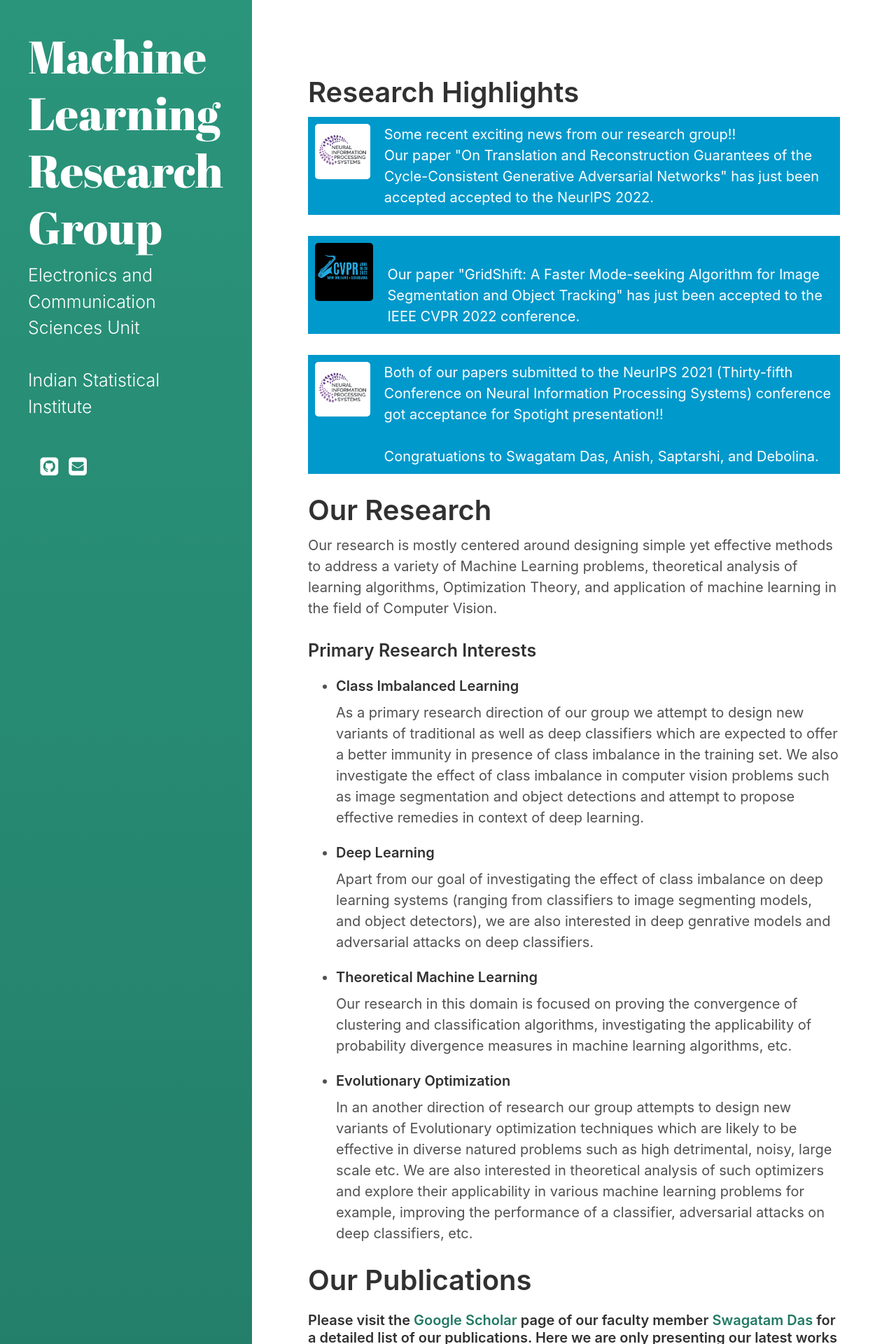
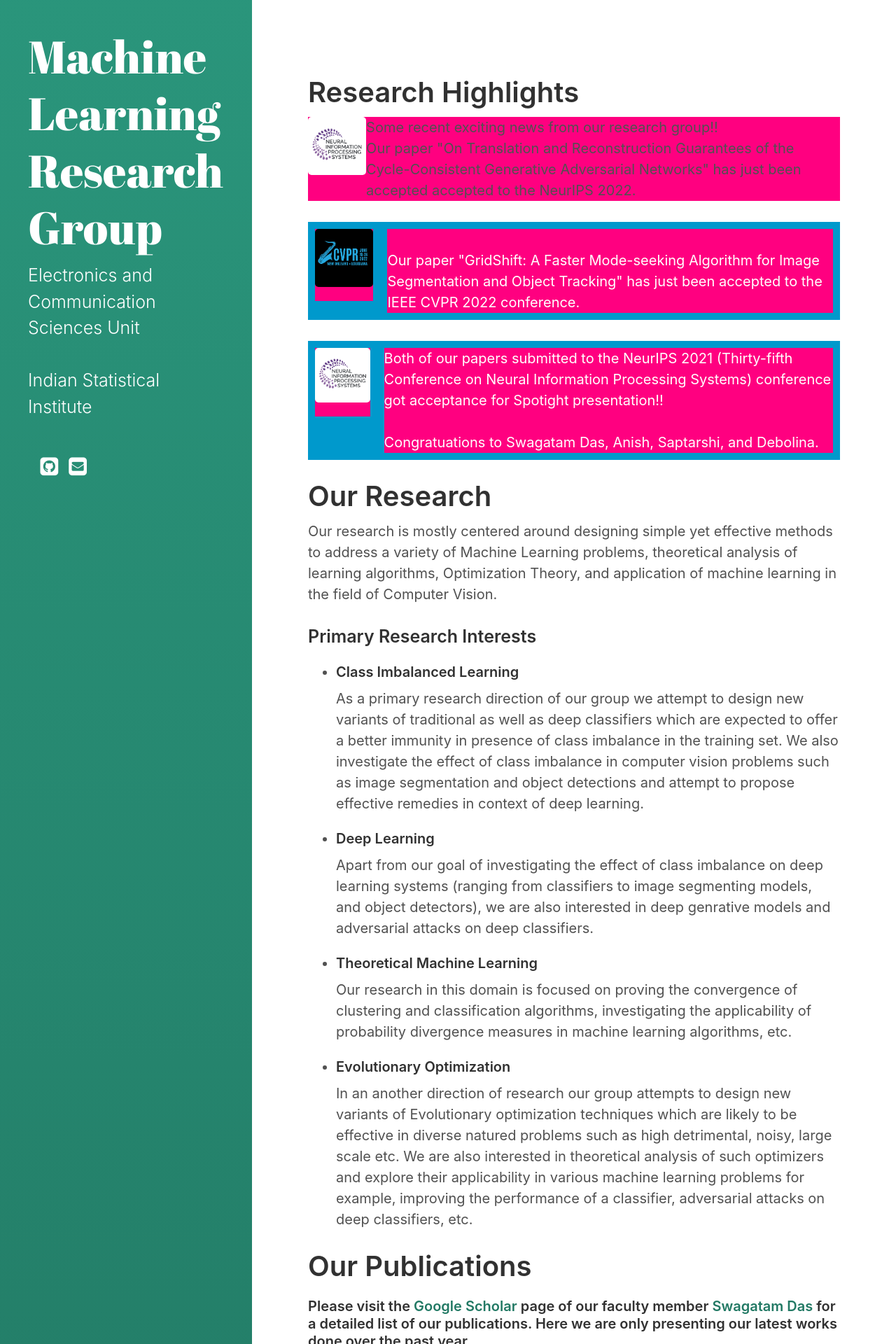
Before and after one commit to mlrgisi/mlrgisi.github.io, a Jekyll site: the page built from index.html, in a window 1280 px wide. Shown: the top 1920 px of the page at 70% size. Built offline with Jekyll 4.4.1, drawn with Linux system fonts in a browser that asks for light colours; the list of posts is cut into pages by our own code; a style sheet for code colours, icons or effects is not loaded.

Commit message:
Update index.html

```diff
--- a/index.html
+++ b/index.html
@@ -37,9 +37,26 @@
     }
 </style>
 
+<style>
+    .flex-container3 {
+        display: flex;
+        align-items: stretch;
+        align-content: center;
+        background-color:#ff0080;
+        align-items: flex-start;
+    }
+
+    .flex-container2>div {
+        background-color:#ff0080;
+        color: white;
+        margin: 10px;
+        text-align: left;
+    }
+</style>
+
 
 <h1>Research Highlights </h1>
-<div class="flex-container2">
+<div class="flex-container3">
     <div style="flex-grow: 2">
         <img src="nips.png" style="float:center;" width=200px>
     </div>
```
